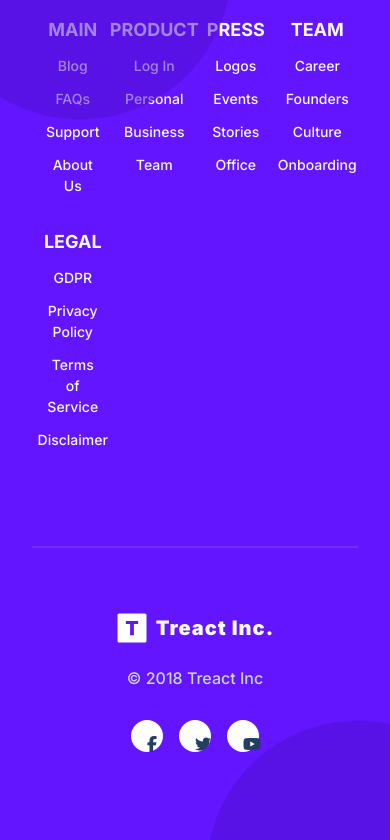
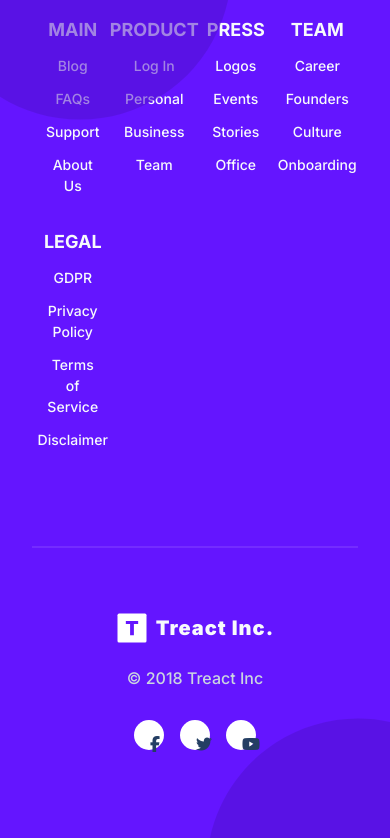
Before and after one commit to leroialfonse/Treact, a plain HTML site: page index.html in a window 390 px wide. Shown: the part 11057-11897 px from the top of the page. Drawn offline with Linux system fonts and the light colour scheme.

Commit message:
Hopefully the last edits for responsiveness.

```diff
--- a/index.html
+++ b/index.html
@@ -580,9 +580,9 @@
           </div>
           <div class="footer__copyright">&copy; 2018 Treact Inc</div>
           <div class="footer__socials">
-            <i class="fa-brands fb fa-facebook-f"></i>
-            <i class="fa-brands tw fa-twitter"></i>
-            <i class="fa-brands yt fa-youtube"></i>
+            <figure class="footer__social--wrapper"><i class="fa-brands fb fa-facebook-f"></i></figure>
+            <figure class="footer__social--wrapper"><i class="fa-brands tw fa-twitter"></i></figure>
+            <figure class="footer__social--wrapper"><i class="fa-brands yt fa-youtube"></i></figure>
           </div>
         </div>
       </div>
--- a/style.css
+++ b/style.css
@@ -1185,18 +1185,25 @@ footer {
   display: flex;
 }
 
+.footer__social--wrapper{
+background-color: white;
+  border-radius: 50%;
+  width: 30px;
+  height: 30px;
+  margin: 8px;
+}
+
 .fb,
 .tw,
 .yt{
-  background-color: white;
-  border-radius: 50%;
+
   height: 24px;
   width:24px;
   padding: 16px;
   display: flex;
   justify-content: center;
   align-items: center;
-  margin: 8px;
+
 
 }
 
```
